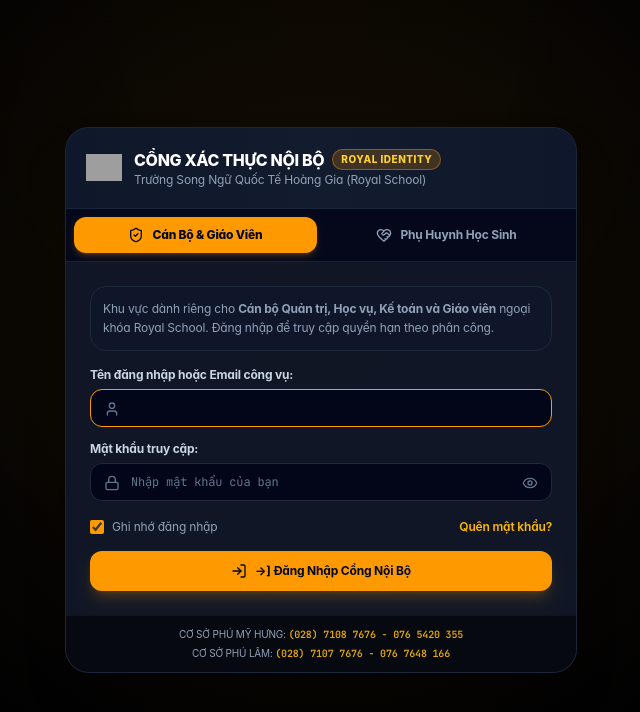
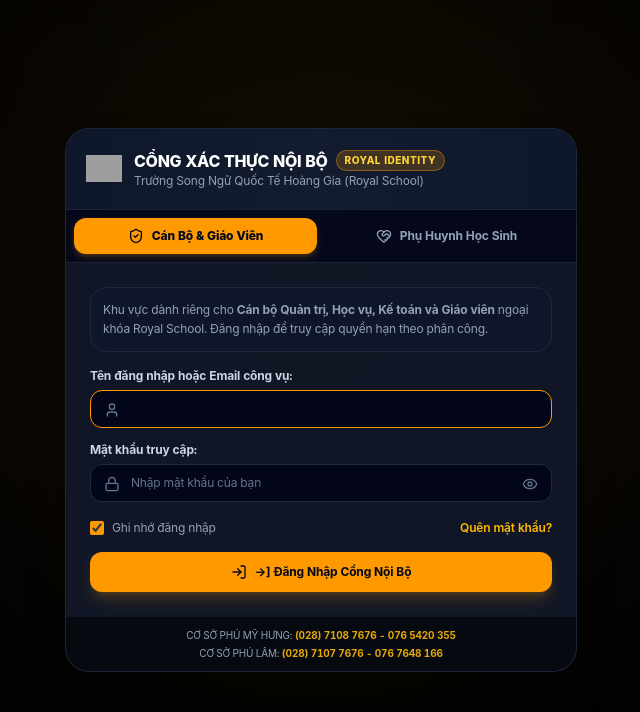
Before and after one commit to nguyenanhtan9801/ngoaikhoaroyal, a React (Vite) app: page /api/parent/login#kpi in a window 1280 px wide. Shown: the top 712 px of the page, without its empty margins (319-959 px from the left). Built offline with nearby package versions, Linux system fonts and the light colour scheme; no server answers; grey boxes are pictures that could not be loaded.

Commit message:
style: force unified global font stack
Update CSS to enforce a consistent Apple-style system font across all elements, including Tailwind classes and form inputs, to ensure uniform typography.

```diff
--- a/index.html
+++ b/index.html
@@ -33,7 +33,7 @@
     <meta name="twitter:card" content="summary_large_image" />
     <link rel="preconnect" href="https://fonts.googleapis.com">
     <link rel="preconnect" href="https://fonts.gstatic.com" crossorigin>
-    <link href="https://fonts.googleapis.com/css2?family=Inter:wght@300;400;500;600;700;800&family=JetBrains+Mono:wght@400;500;600&display=swap" rel="stylesheet">
+    <link href="https://fonts.googleapis.com/css2?family=Inter:wght@400;500;600;700;800;900&display=swap" rel="stylesheet">
     <style>
       @media print {
         body {
@@ -49,7 +49,7 @@
       }
     </style>
   </head>
-  <body class="bg-[#07090E] text-slate-100 antialiased selection:bg-amber-500/30 selection:text-amber-200" style="font-family: -apple-system, BlinkMacSystemFont, 'SF Pro Text', 'SF Pro Display', 'Inter', -apple-system-font, 'Segoe UI', Roboto, sans-serif; letter-spacing: -0.011em;">
+  <body class="bg-[#07090E] text-slate-100 antialiased selection:bg-amber-500/30 selection:text-amber-200" style="font-family: -apple-system, BlinkMacSystemFont, 'SF Pro Display', 'SF Pro Text', 'Inter', 'Segoe UI', Roboto, Helvetica, Arial, sans-serif; font-variant-numeric: tabular-nums; letter-spacing: -0.011em;">
     <div id="root"></div>
     <script type="module" src="/src/main.tsx"></script>
   </body>
--- a/src/index.css
+++ b/src/index.css
@@ -1,23 +1,46 @@
+@import url('https://fonts.googleapis.com/css2?family=Inter:wght@400;500;600;700;800;900&display=swap');
 @import "tailwindcss";
 
 @theme {
-  --font-sans: -apple-system, BlinkMacSystemFont, "SF Pro Text", "SF Pro Display", "Inter", -apple-system-font, "Segoe UI", Roboto, Helvetica, Arial, sans-serif;
-  --font-mono: "SF Mono", "JetBrains Mono", Menlo, Monaco, Consolas, monospace;
+  --font-sans: -apple-system, BlinkMacSystemFont, "SF Pro Display", "SF Pro Text", "Inter", "Segoe UI", Roboto, Helvetica, Arial, sans-serif;
+  --font-mono: -apple-system, BlinkMacSystemFont, "SF Pro Display", "SF Pro Text", "Inter", "Segoe UI", Roboto, Helvetica, Arial, sans-serif;
+  --font-serif: -apple-system, BlinkMacSystemFont, "SF Pro Display", "SF Pro Text", "Inter", "Segoe UI", Roboto, Helvetica, Arial, sans-serif;
 }
 
 :root {
-  font-family: -apple-system, BlinkMacSystemFont, "SF Pro Text", "SF Pro Display", "Inter", -apple-system-font, "Segoe UI", Roboto, Helvetica, Arial, sans-serif;
+  --apple-font-stack: -apple-system, BlinkMacSystemFont, "SF Pro Display", "SF Pro Text", "Inter", "Segoe UI", Roboto, Helvetica, Arial, sans-serif;
+  font-family: var(--apple-font-stack);
   -webkit-font-smoothing: antialiased;
   -moz-osx-font-smoothing: grayscale;
   text-rendering: optimizeLegibility;
 }
 
-body {
-  font-family: -apple-system, BlinkMacSystemFont, "SF Pro Text", "SF Pro Display", "Inter", -apple-system-font, "Segoe UI", Roboto, Helvetica, Arial, sans-serif;
-  letter-spacing: -0.011em;
+/* Ép toàn bộ thẻ HTML và các class Tailwind (kể cả font-mono, font-serif) dùng chung 1 font duy nhất */
+html,
+body,
+*,
+*::before,
+*::after,
+.font-sans,
+.font-mono,
+.font-serif,
+input,
+select,
+textarea,
+button,
+table,
+th,
+td {
+  font-family: var(--apple-font-stack) !important;
   -webkit-font-smoothing: antialiased;
   -moz-osx-font-smoothing: grayscale;
-  font-feature-settings: "cv02", "cv03", "cv04", "cv11";
+  text-rendering: optimizeLegibility;
+}
+
+/* Giữ các cột số tiền, ngày tháng, mã số thẳng hàng dọc chuẩn như bảng tính Apple Numbers */
+body {
+  font-variant-numeric: tabular-nums;
+  letter-spacing: -0.011em;
 }
 
 /* Apple Human Interface Guidelines: Headings Tracking (-0.02em) */
```
Also changed, not shown: .aistudio/artifacts/brain/a9162df0-4f43-472b-a6cd-4d90b768225d/.tempmediaStorage/media_1792569439680_a922231d.png (deleted).
